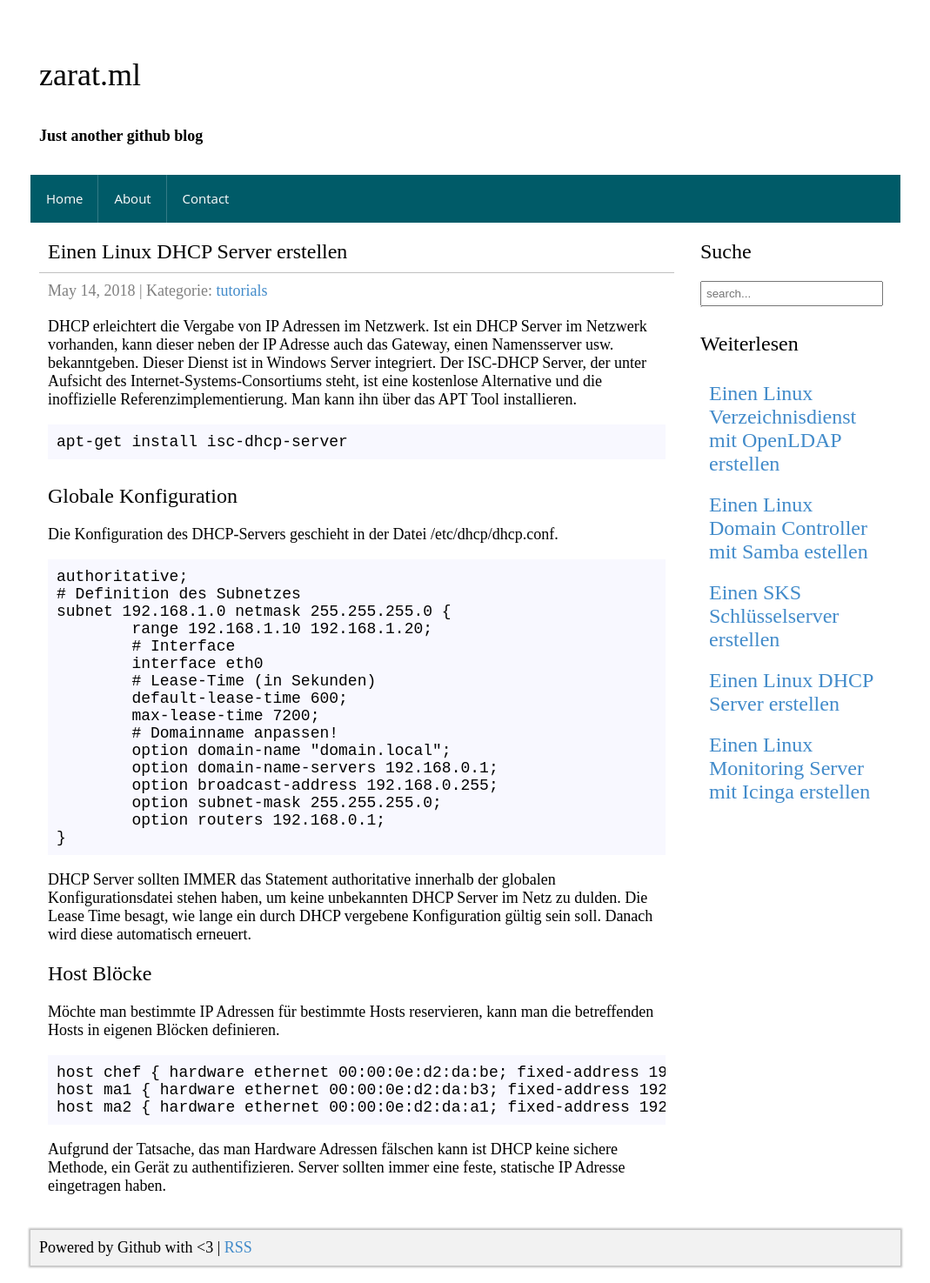
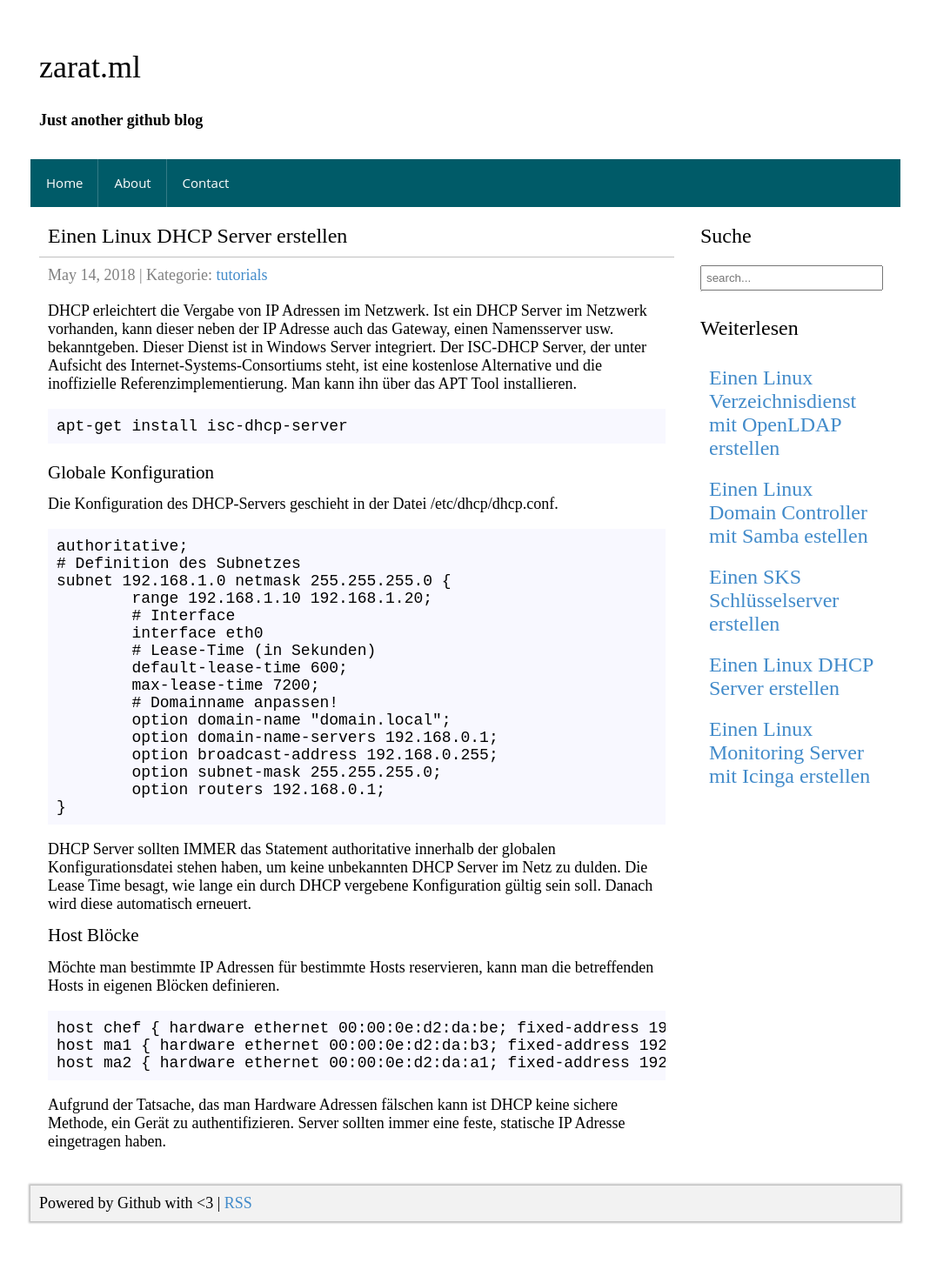
Before and after one commit to zarat/zarat.github.io, a Jekyll site: the page built from _posts/2018-05-14-dhcp-server.markdown, in a window 1280 px wide. Shown: the whole page at 87% size, without its empty margins (105-1174 px from the left). Built offline with Jekyll 4.4.1, drawn with Linux system fonts in a browser that asks for light colours; after the commit the page ends 1424 px from its top, so only the background shows below that.

Commit message:
Update style.css

```diff
--- a/assets/style.css
+++ b/assets/style.css
@@ -21,21 +21,21 @@
 h1,h2,h3,.h1,.h2,.h3{
     font-family:inherit;
     font-weight:500;
-    line-height:2;
+    line-height:1.5;
     color:inherit
 }
 h1{
-    font-size:36px;
+    font-size:2em;
     margin-top:20px;
     margin-bottom:10px;
 }
 h2{
-    font-size:30x;
+    font-size:1.5em;
     margin-top:20px;
     margin-bottom:10px;
 }
 h3{
-    font-size:24px;
+    font-size:1.17em;
     margin-top:10px;
     margin-bottom:10px;
 }
```
